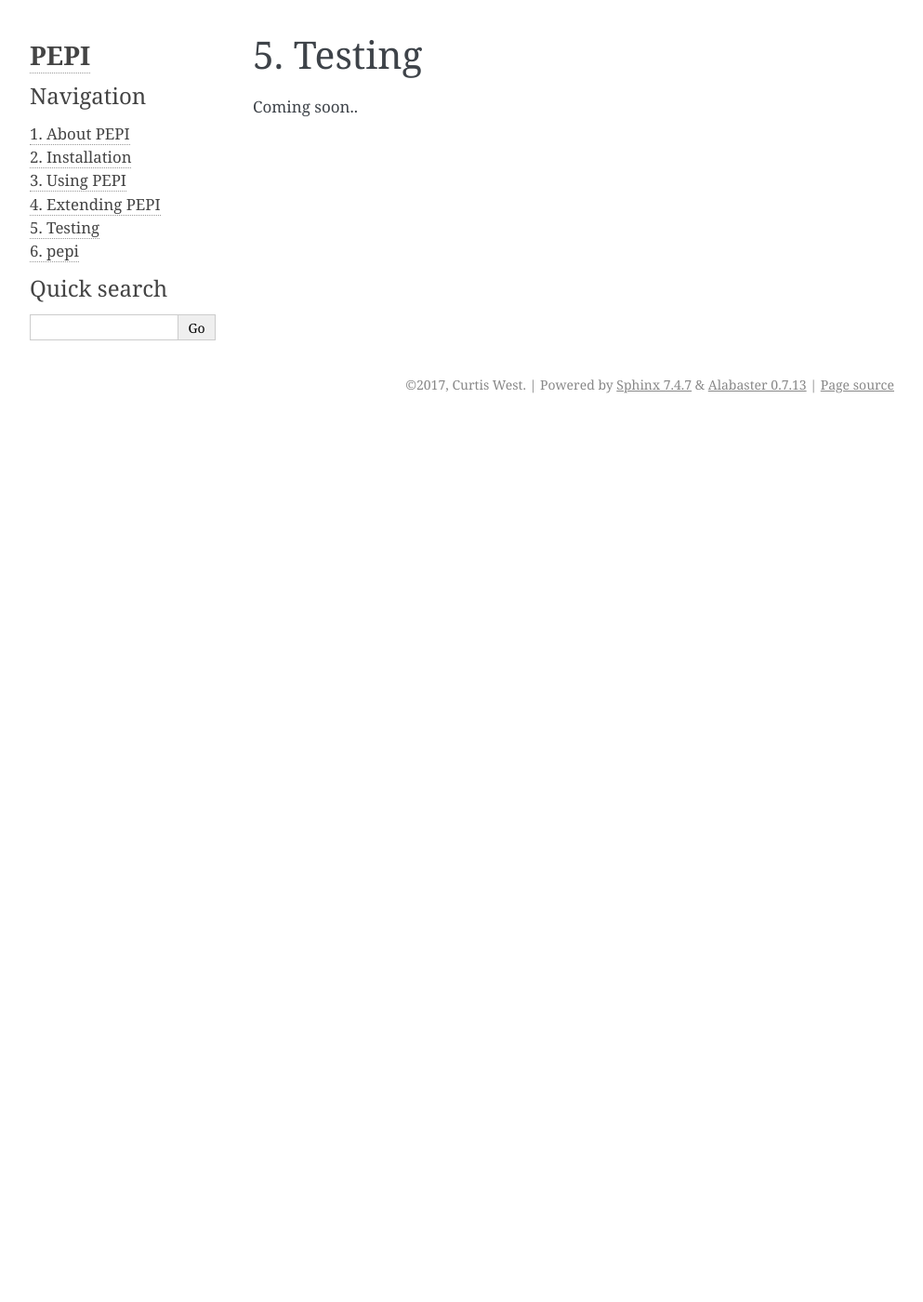
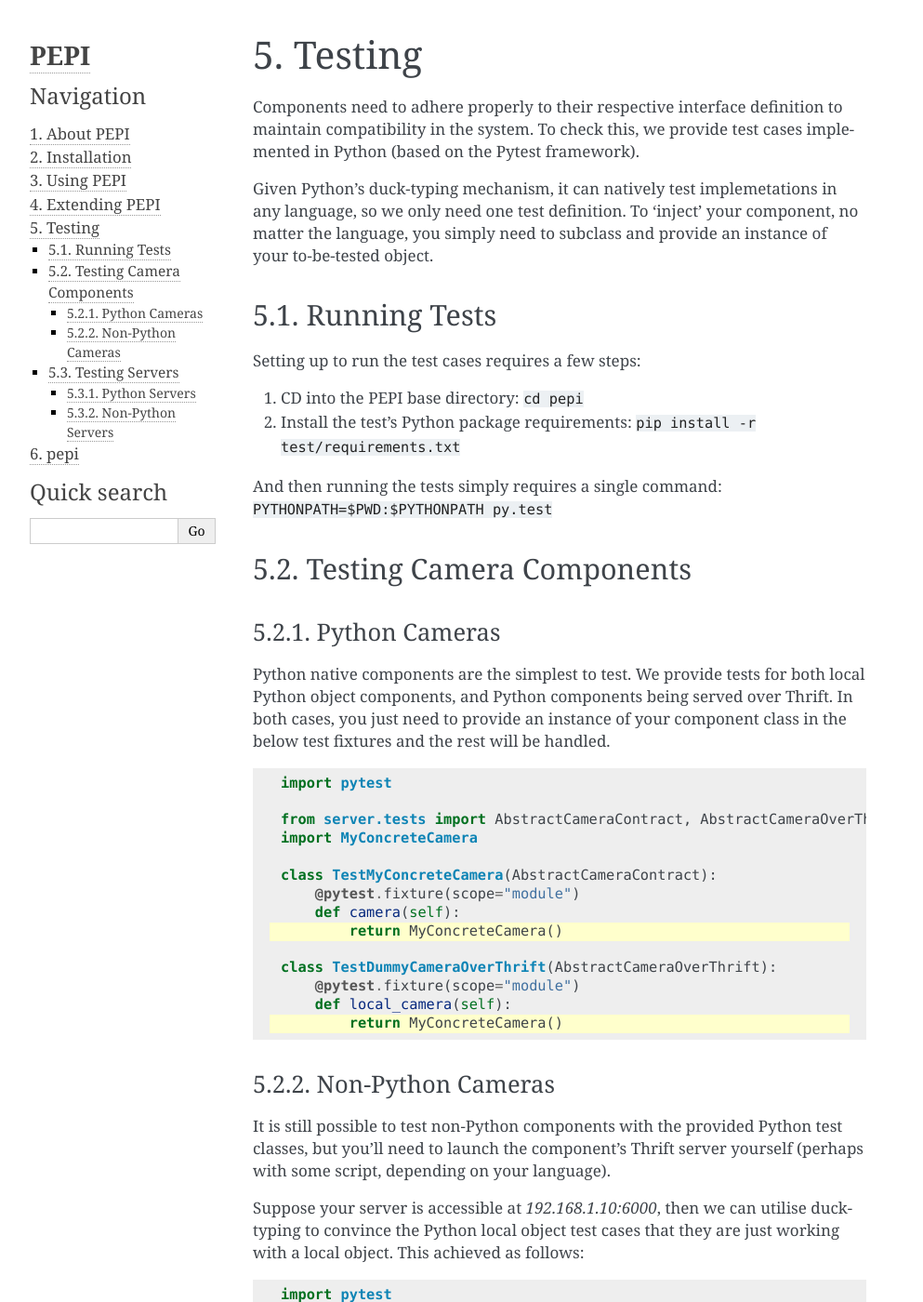
Before and after one commit to curtiswest/pepi, a Sphinx documentation site: the page built from docs/testing.rst, in a window 1280 px wide and 1400 px high. Shown: the whole window at 93% size, without its empty margins (148-1141 px from the left). Built offline with Sphinx 7.4.7, drawn with Linux system fonts in a browser that asks for light colours; some of the changed text lies outside the part shown.

Commit message:
Update documentation

```diff
--- a/docs/about-pepi.rst
+++ b/docs/about-pepi.rst
@@ -8,7 +8,9 @@ What is PEPI?
 =============
 PEPI's is intended to be used as a method to acquire stereo-photogrammetry imagery. It should be noted that PEPI does not yet perform any of the photogrammetric analysis - that is reserved for existing software.
 
-The implementation and design of PEPI was completed in a 12 week project as part of an undergraduate capstone project with Griffith University. The development of PEPI is detailed in the thesis, "A Low-cost Distributed Camera System for Stereo-photogrammetry", which provides more in-depth justifications than could reasonably fit here.
+The implementation and design of PEPI was completed in a 12 week project as part of an undergraduate capstone project with Griffith University. The development of PEPI is detailed in the thesis, `"A Low-cost Distributed Camera System for Stereo-photogrammetry"`_, which provides more in-depth justifications than could reasonably fit here.
+
+.. _"A Low-cost Distributed Camera System for Stereo-photogrammetry": https://www.curtiswest.net/pepi/
 
 Terminology
 ===========
@@ -61,7 +63,7 @@ So to recap, PEPI is:
 
 Hardware
 ========
-At present, the only concrete server implementation in the GitHub repo is for the Raspberry Pi's. To run the provided implementation, you will need:
+To run the provided implementation for the Raspberry Pi & Camera Modules, you will need:
 
 * Raspberry Pi (any model) and Raspberry Pi Camera Module (any version) with matching cable
 * 8GB or larger microSD card, preferably Class 10 for speed
--- a/docs/conf.py
+++ b/docs/conf.py
@@ -21,6 +21,7 @@ on_rtd = os.environ.get('READTHEDOCS', None) == 'True'
 # add these directories to sys.path here. If the directory is relative to the
 # documentation root, use os.path.abspath to make it absolute, like shown here.
 sys.path.insert(0, os.path.abspath('../'))
+sys.path.insert(0, os.path.abspath('../..'))
 
 class Mock(object):
     __all__ = []
--- a/docs/extending-pepi.rst
+++ b/docs/extending-pepi.rst
@@ -41,7 +41,7 @@ PEPI is indifferent to which language you implement your server in, so long as i
 * Smalltalk
 * ..plus others in the works or supported by third parties
 
-Therefore, any of the above languages can be used to implement a PEPI server.
+Therefore, any of the above languages can be used to implement PEPI server-side components.
 
 Writing New Servers
 ===================
@@ -56,7 +56,7 @@ At the heart of PEPI is its interface definition file ``pepi.thrift``. This defi
 
 Depending on the language you choose to implement your new server/camera, the exact format of how you implement these functions will vary, but generally you'll just write the functions exactly as listed (but in the syntax of your language).
 
-From the perspective of writing a server implementation, there are no special requirements from Thrift; you don't need to return Thrift types or use Thrift objects. Your server won't even know its been called from Thrift. Instead, ``CameraServer`` implementations as `handlers` that are called when in response to a Thrift requests, with Thrift managing all the necessary type conversions and transports.
+From the perspective of writing a server implementation, there are no special requirements from Thrift; you don't need to return Thrift types or use Thrift objects. Your server won't even know its been called from Thrift (sometimes it won't be). Instead, treat component implementations as `handlers` that are called when in response to a Thrift requests, with Thrift managing all the necessary type conversions and network transports.
 
 Python's BaseCameraServer
 -------------------------
--- a/docs/server.rst
+++ b/docs/server.rst
@@ -27,10 +27,10 @@ server\.base\_camera\_server module
     :undoc-members:
     :show-inheritance:
 
-server\.dummycamera module
---------------------------
+server\.dummy_camera module
+---------------------------
 
-.. automodule:: server.dummycamera
+.. automodule:: server.dummy_camera
     :members:
     :undoc-members:
     :show-inheritance:
--- a/docs/testing.rst
+++ b/docs/testing.rst
@@ -4,4 +4,114 @@
 Testing
 =======
 
-Coming soon..
+Components need to adhere properly to their respective interface definition to maintain compatibility in the system. To check this, we provide test cases implemented in Python (based on the Pytest framework).
+
+Given Python's duck-typing mechanism, it can natively test implemetations in any language, so we only need one test definition. To 'inject' your component, no matter the language, you simply need to subclass and provide an instance of your to-be-tested object.
+
+Running Tests
+=============
+
+Setting up to run the test cases requires a few steps:
+
+#. CD into the PEPI base directory: ``cd pepi``
+#. Install the test's Python package requirements: ``pip install -r test/requirements.txt``
+
+And then running the tests simply requires a single command: ``PYTHONPATH=$PWD:$PYTHONPATH py.test``
+
+Testing Camera Components
+=========================
+
+Python Cameras
+--------------
+
+Python native components are the simplest to test. We provide tests for both local Python object components, and Python components being served over Thrift. In both cases, you just need to provide an instance of your component class in the below test fixtures and the rest will be handled.
+
+.. code-block:: python
+   :emphasize-lines: 9,14
+
+   import pytest
+
+   from server.tests import AbstractCameraContract, AbstractCameraOverThrift
+   import MyConcreteCamera
+
+   class TestMyConcreteCamera(AbstractCameraContract):
+       @pytest.fixture(scope="module")
+       def camera(self):
+           return MyConcreteCamera()
+
+   class TestDummyCameraOverThrift(AbstractCameraOverThrift):
+       @pytest.fixture(scope="module")
+       def local_camera(self):
+           return MyConcreteCamera()
+
+Non-Python Cameras
+------------------
+
+It is still possible to test non-Python components with the provided Python test classes, but you'll need to launch the component's Thrift server yourself (perhaps with some script, depending on your language).
+
+Suppose your server is accessible at *192.168.1.10:6000*, then we can utilise duck-typing to convince the Python local object test cases that they are just working with a local object. This achieved as follows:
+
+.. code-block:: python
+   :emphasize-lines: 10,11
+
+   import pytest
+
+   from server import pepi_thrift
+   from server.tests import AbstractCameraContract, AbstractCameraOverThrift
+   from thriftpy.rpc import client_context
+
+   class TestMyNonPythonConcreteCamera(AbstractCameraContract):
+      @pytest.fixture(scope="module")
+      def camera(self):
+         with client_context(pepi_thrift.Camera, '192.168.1.10', 6000) as c:
+            return c
+
+Testing Servers
+===============
+
+Testing servers is much the same as testing cameras -- just targeting different test fixtures.
+
+Python Servers
+--------------
+
+.. code-block:: python
+   :emphasize-lines: 12,17
+
+   import pytest
+
+   from server import pepi_thrift
+   from server.tests import MetaCameraServerContract
+   from thriftpy.rpc import client_context
+
+   import MyPythonServer
+
+   class TestMyNonPythonServer(MetaCameraServerContract):
+      @pytest.fixture(scope="module")
+      def server(self):
+         return MyPythonServer()
+
+   class TestMyPythonServerOverThrift(MetaCameraServerContractOverThrift):
+      @pytest.fixture(scope="module")
+      def local_server(self):
+         return MyPythonServer()
+
+
+Non-Python Servers
+------------------
+
+Again, non-Python servers can still be tested, but you'll need to launch the launch the component's Thrift server yourself. Suppose your sever is accessible at *192.168.1.10:6000*:
+
+.. code-block:: python
+   :emphasize-lines: 10,11
+
+   import pytest
+
+   from server import pepi_thrift
+   from server.tests import MetaCameraServerContract
+   from thriftpy.rpc import client_context
+
+   class TestMyNonPythonServer(MetaCameraServerContract):
+      @pytest.fixture(scope="module")
+      def server(self):
+         with client_context(pepi_thrift.CameraServer, '192.168.1.10', 6000) as c:
+            return c
```
Also changed, not shown: 7 other files.
